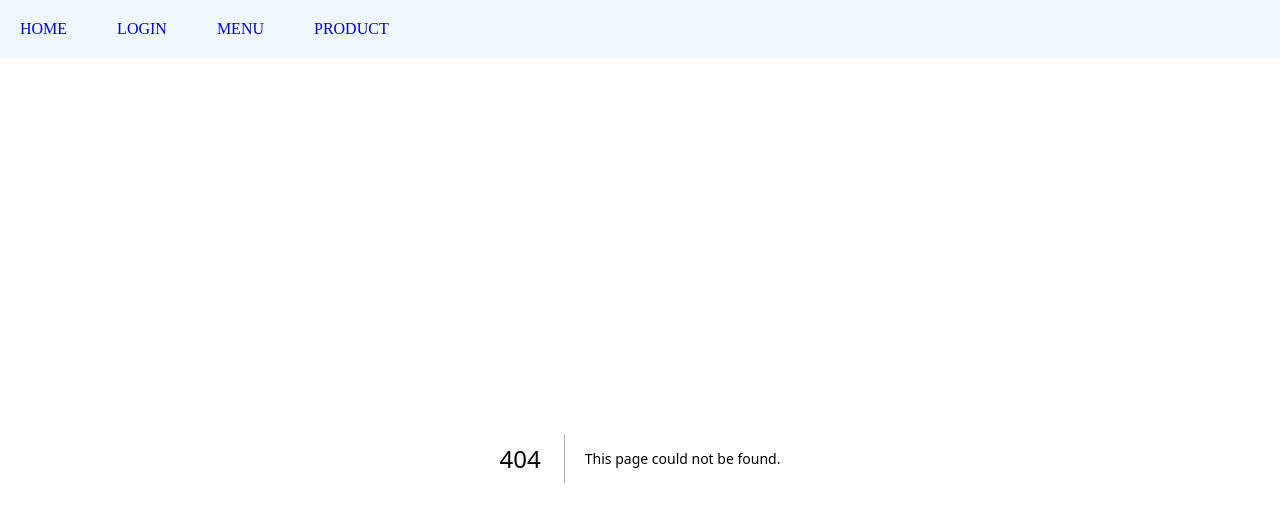
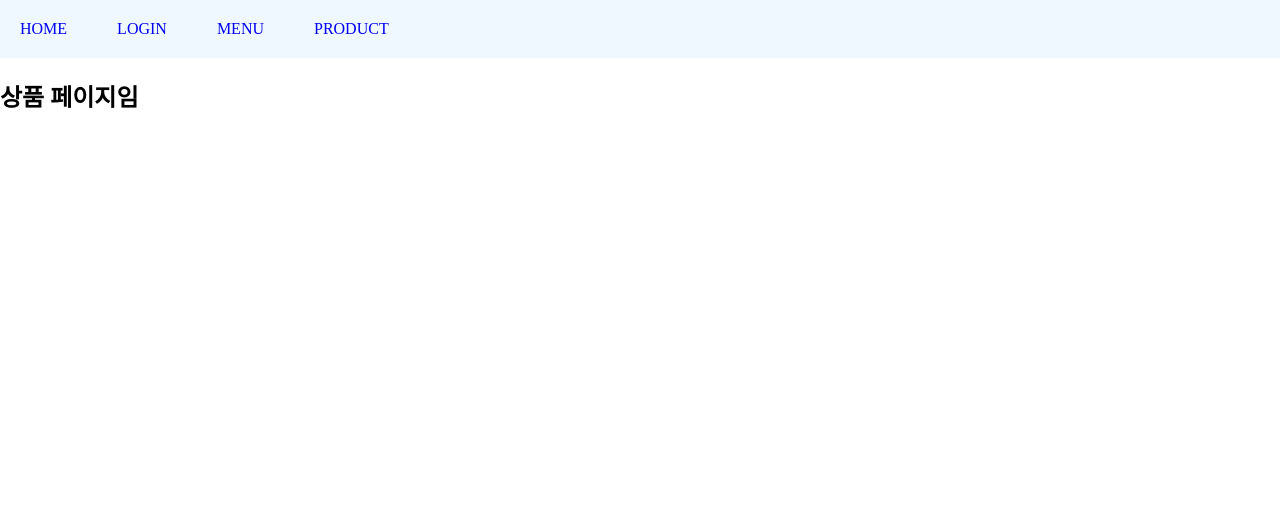
Before and after one commit to seunghee1108/Next-Practice, a Next.js app in the folder next-project/: page /product in a window 1280 px wide. Before the commit this address had no page. Shown: the top 522 px of the page. Built offline with nearby package versions, Linux system fonts and the light colour scheme.

Commit message:
로그인, 메뉴, 상품 페이지 내용 작성

```diff
--- /dev/null
+++ b/next-project/app/product/page.tsx
@@ -0,0 +1,7 @@
+export default  function List (){
+  return (
+    <div>
+      <h2>상품 페이지임</h2>
+    </div>
+  )
+}
```
Also changed, not shown: next-project/app/menu/page.tsx (added, +7 -0 lines), next-project/app/login/page.tsx (renamed from next-project/app/list/page.tsx).
